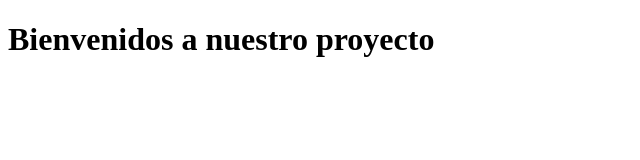
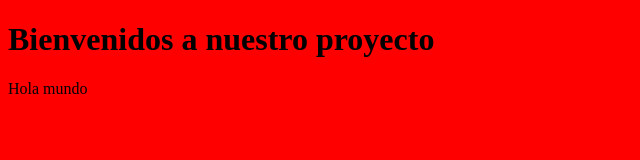
Before and after one commit to RichardGR2414/proyectoweb2, a plain HTML site: page index.html in a window 1280 px wide. Shown: the whole page, without its empty margins (0-640 px from the left). Drawn offline with Linux system fonts and the light colour scheme.

Commit message:
Version 2 cambios en css

```diff
--- /dev/null
+++ b/css/estilo.css
@@ -0,0 +1,3 @@
+body{
+    background-color: red;
+}
--- a/index.html
+++ b/index.html
@@ -4,9 +4,10 @@
     <meta charset="UTF-8">
     <meta name="viewport" content="width=device-width, initial-scale=1.0">
     <title>Document</title>
+    <link rel="stylesheet" href="css/estilo.css">
 </head>
 <body>
     <h1>Bienvenidos a nuestro proyecto</h1>
-
+    <p>Hola mundo</p>
 </body>
 </html>
```
